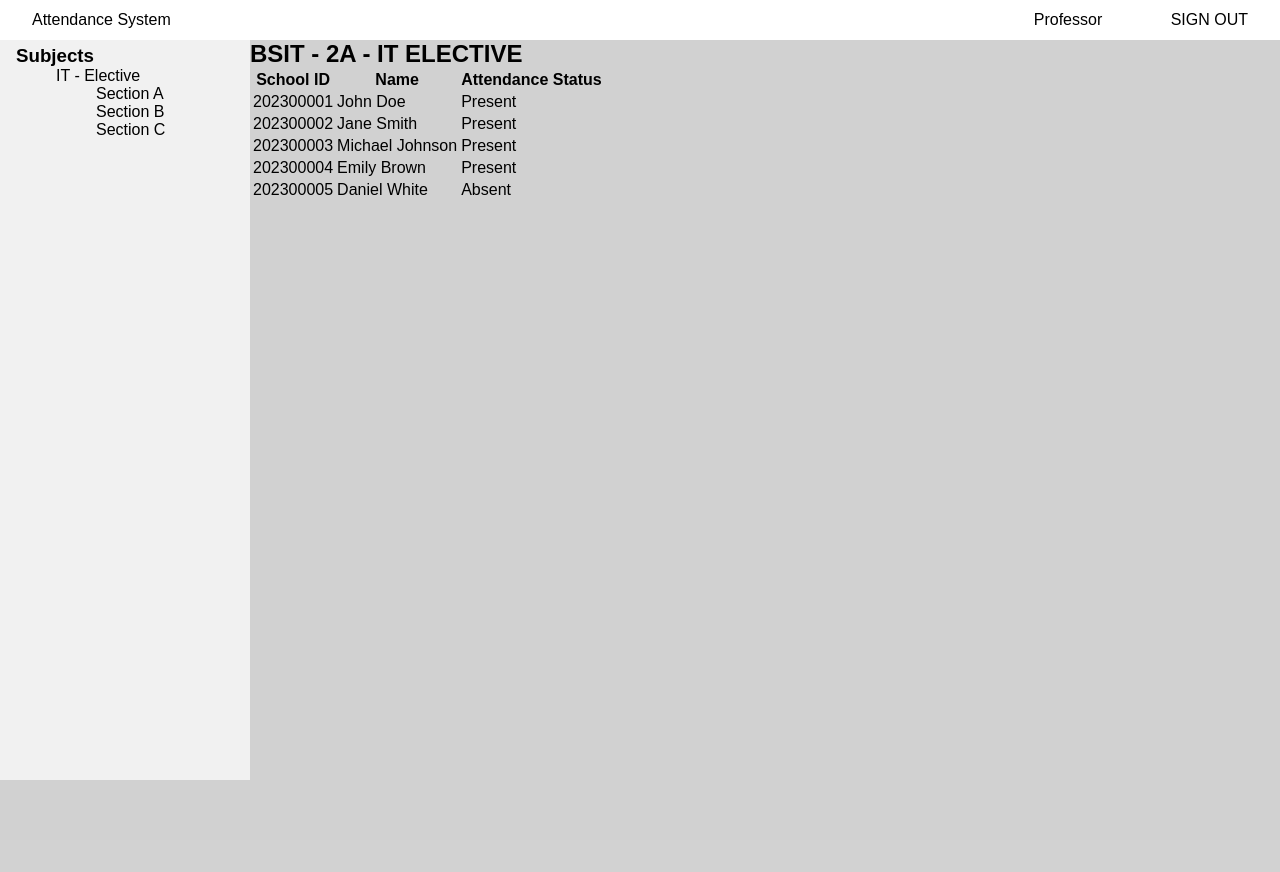
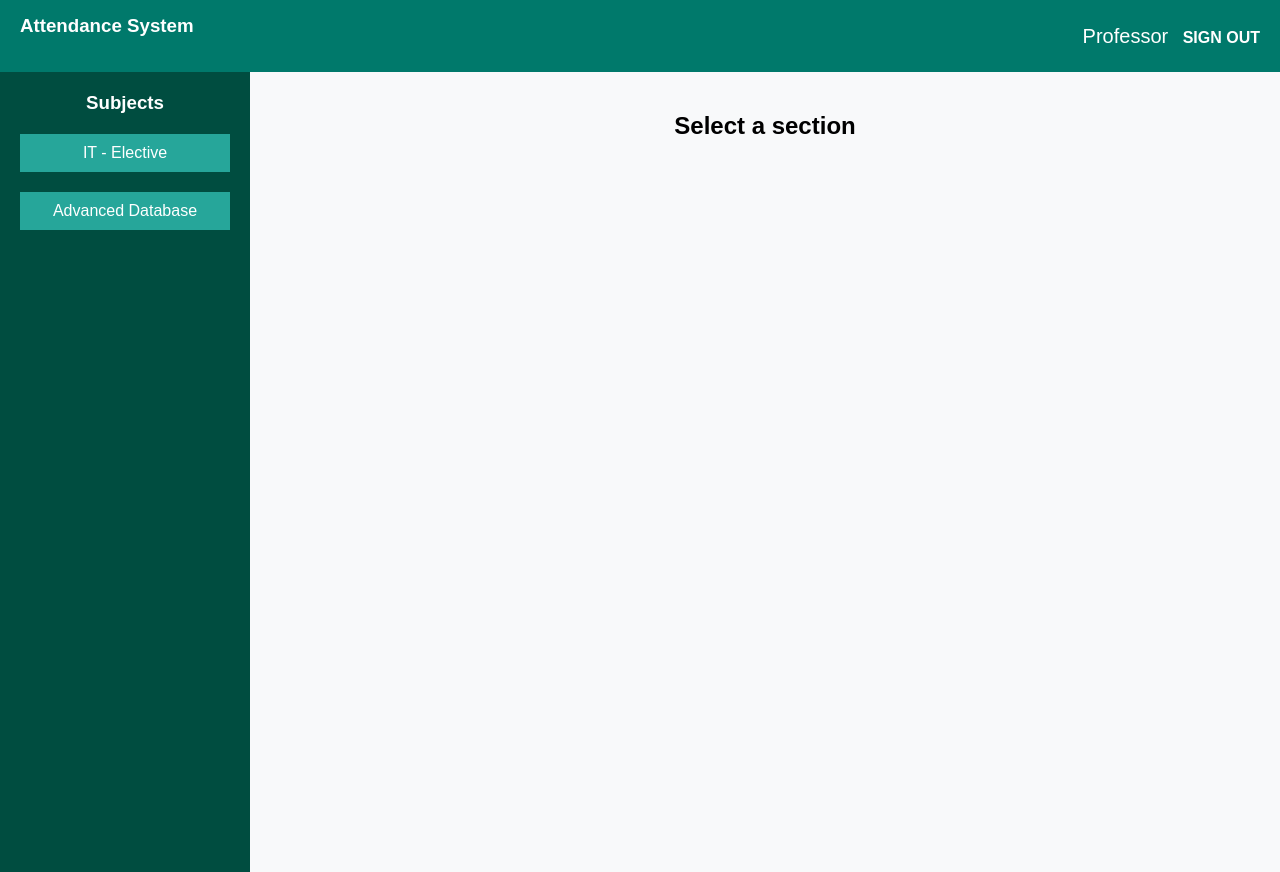
Before and after one commit to GetALifehahaha/Attendance, a PHP site: page /teacher_homepage.html in a window 1280 px wide. Before the commit the page ends 780 px from the top, so only its background shows below. Run offline with PHP 8.4, Linux system fonts and the light colour scheme.

Commit message:
Modified Html n css with added js

```diff
--- a/TD_Check_by_Maam_Ceed/teacher_homepage.css
+++ b/TD_Check_by_Maam_Ceed/teacher_homepage.css
@@ -1,57 +1,151 @@
-*{
-    margin: 0; border: 0;
+* {
+    margin: 0;
+    padding: 0;
+    box-sizing: border-box;
     font-family: "Montserrat", sans-serif;
 }
-#navbar{
-    display:flex;
+
+body {
+    background-color: #f8f9fa;
+}
+
+#navbar {
+    display: flex;
     justify-content: space-between;
     align-items: center;
-    height: 40px;
+    padding: 15px 20px;
+    background: #00796b;
+    color: white;
+}
 
-    *:not(div){
-        font-size: 1rem;
-        font-weight: 500;
-        margin: 0 2rem;
-    }
-    a{
-        text-decoration: none;
-        color: black;
-    }
-    button{
-        cursor: pointer;
-    }
+#navbar a {
+    text-decoration: none;
+    color: white;
+    font-weight: bold;
 }
-.main{
-    min-height: calc(100vh - 60px);
-    background-color: #d1d1d1;
 
-    display: grid;
-    grid-template-columns: auto 1fr;
-    grid-template-areas: 'sidebar main';
-    padding-bottom: 60px;
+.professor-name {
+    padding-right: 10px;
+    font-size: 20px;
+    font-weight: 500;
+}
 
-    .sidebar{
-        box-sizing: border-box;
-        cursor: default;
-        background-color: #f1f1f1;
-        width: 250px;
-        padding: 5px 1rem;
+.main {
+    display: flex;
+    min-height: 100vh;
+}
 
-        display: flex;
-        flex-direction: column;
-        flex-grow: 1;
+.sidebar {
+    background: #004d40;
+    color: white;
+    width: 250px;
+    padding: 20px;
+}
+
+.sidebar h3 {
+    margin-bottom: 15px;
+}
+
+.sidebar ul {
+    list-style: none;
+    padding: 0;
+}
+
+.sidebar ul li {
+    margin: 10px 0;
+    cursor: pointer;
+    font-weight: bold;
+}
+
+.sub-options button {
+    width: 80%;
+    padding: 10px;
+    margin: 5px 20px;
+    border: none;
+    background: #26ac9e8a;
+    color: white;
+    font-size: 16px;
+    cursor: pointer;
+    border-left: 10px;
+
+}
+
+/*.sub-options button:active {
+    width: 100%;
+    padding: 10px;
+    margin: 5px 20px;
+    border: none;
+    background: #26ac9e8a;
+    color: white;
+    font-size: 16px;
+    cursor: pointer;
+    border-left: 10px;
+}
+.sub-options button:hover {
+    background: #00796b;
+}*/
+
+.sub-options button:hover {
+    background: #00796b;
+}
+
+main {
+    flex-grow: 1;
+    padding: 20px;
+}
+
+h2 {
+    text-align: center;
+    margin-bottom: 20px;
+}
+
+h3 {
+    text-align: center;
+    margin-bottom: 20px;
+}
 
 
-        ul{
-            cursor: pointer;
-            list-style: none;
-            font-weight: 500;
+table {
+    width: 100%;
+    border-collapse: collapse;
+    background: white;
+    border-radius: 8px;
+    overflow: hidden;
+    box-shadow: 0 4px 8px rgba(0, 0, 0, 0.1);
+}
 
-            li{
-            }
-            li:hover{
-                background-color: #d1d1d1;
-            }
-        }
-    }
+th,
+td {
+    padding: 12px;
+    text-align: center;
+    border-bottom: 1px solid #ddd;
 }
+
+th {
+    background: #00796b;
+    color: white;
+}
+
+tr:nth-child(even) {
+    background: #f2f2f2;
+}
+
+tr:hover {
+    background: #ddd;
+}
+
+#attendance-container {
+    text-align: center;
+    padding: 20px;
+}
+
+.subject-button {
+    width: 100%;
+    padding: 10px;
+    margin: 5px 0;
+    border: none;
+    background: #26a69a;
+    color: white;
+    font-size: 16px;
+    cursor: pointer;
+}
--- a/TD_Check_by_Maam_Ceed/teacher_homepage.html
+++ b/TD_Check_by_Maam_Ceed/teacher_homepage.html
@@ -1,18 +1,20 @@
 <!DOCTYPE html>
 <html lang="en">
+
 <head>
     <meta charset="UTF-8">
     <meta name="viewport" content="width=device-width, initial-scale=1.0">
     <title>Attendance System</title>
     <link rel="stylesheet" href="teacher_homepage.css">
+    <script defer src="script.js"></script>
 </head>
+
 <body>
     <nav id="navbar">
         <h3>Attendance System</h3>
-
-        <div class="user-info">
+        <div>
             <span class="professor-name">Professor</span>
-            <a href="">SIGN OUT</a>
+            <a href="#" id="signOut">SIGN OUT</a>
         </div>
     </nav>
 
@@ -20,52 +22,35 @@
         <aside class="sidebar">
             <h3>Subjects</h3>
             <ul class="options">
-                    <li>IT - Elective</li>
-                    <ul class="sub-options">
                 <li>
-                            <span>Section A</span>
+                    <button class="subject-button" onclick="toggleSections('it')">IT - Elective</button>
+                    <ul class="sub-options" id="it-sections" style="display: none;">
+                        <li><button onclick="showSection('it_a')">Section A</button></li>
+                        <li><button onclick="showSection('it_b')">Section B</button></li>
+                        <li><button onclick="showSection('it_c')">Section C</button></li>
+                    </ul>
                 </li>
-                        <li><span>Section B</span></li>
-                        <li><span>Section C</span></li>
+                <li>
+                    <button class="subject-button" onclick="toggleSections('db')">Advanced Database</button>
+                    <ul class="sub-options" id="db-sections" style="display: none;">
+                        <li><button onclick="showSection('db_a')">Section A</button></li>
+                        <li><button onclick="showSection('db_b')">Section B</button></li>
+                        <li><button onclick="showSection('db_c')">Section C</button></li>
                     </ul>
+                </li>
             </ul>
         </aside>
 
         <main>
-                <h2>BSIT - 2A - IT ELECTIVE</h2>
-                <table>
-                        <tr>
-                            <th>School ID</th>
-                            <th>Name</th>
-                            <th>Attendance Status</th>
-                        </tr>
-                        <tr>
-                            <td>202300001</td>
-                            <td>John Doe</td>
-                            <td>Present</td>
-                        </tr>
-                        <tr>
-                            <td>202300002</td>
-                            <td>Jane Smith</td>
-                            <td>Present</td>
-                        </tr>
-                        <tr>
-                            <td>202300003</td>
-                            <td>Michael Johnson</td>
-                            <td>Present</td>
-                        </tr>
-                        <tr>
-                            <td>202300004</td>
-                            <td>Emily Brown</td>
-                            <td>Present</td>
-                        </tr>
-                        <tr>
-                            <td>202300005</td>
-                            <td>Daniel White</td>
-                            <td>Absent</td>
-                        </tr>
-                </table>
+            <div id="attendance-container">
+                <h2>Select a section</h2>
+            </div>
         </main>
     </div>
+
+    <script>
+
+    </script>
 </body>
+
 </html>
```
Also changed, not shown: script.js (added, +50 -0 lines). Lines whose indentation alone changed are shown as unchanged.
